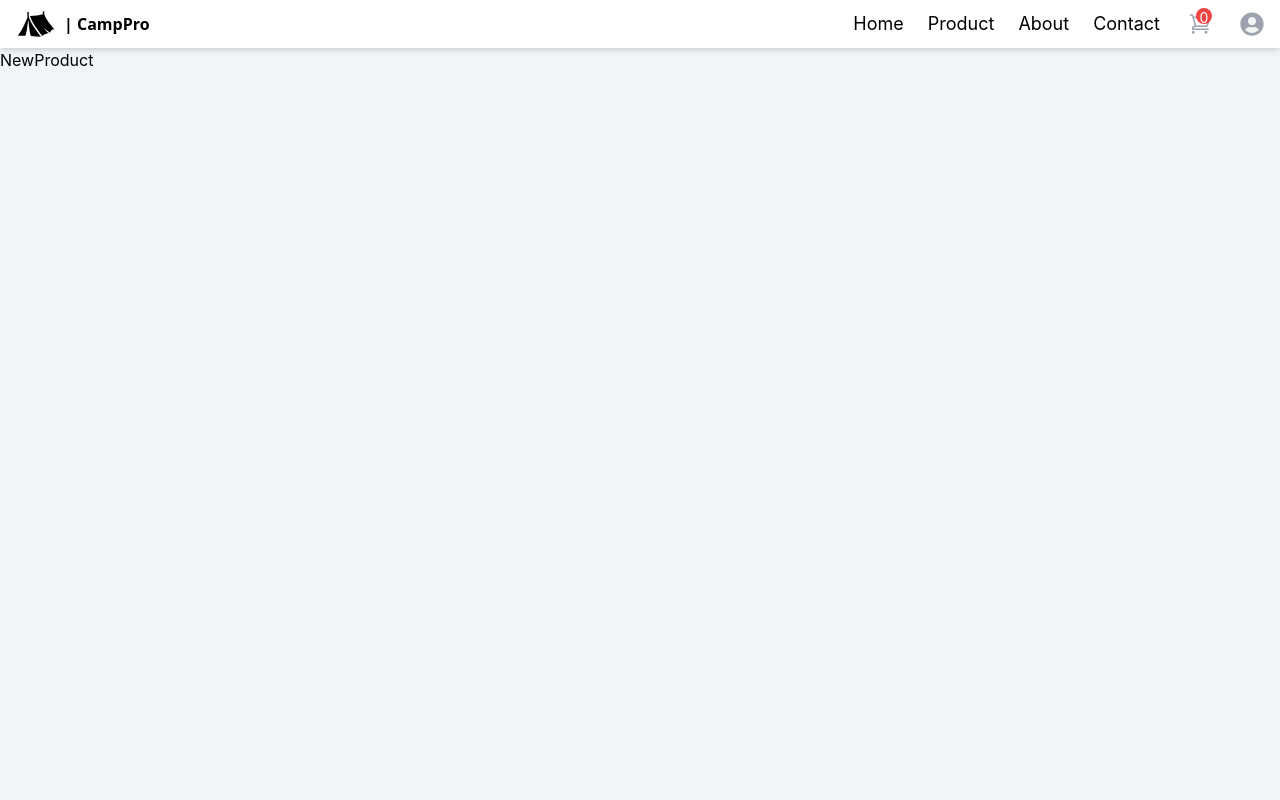
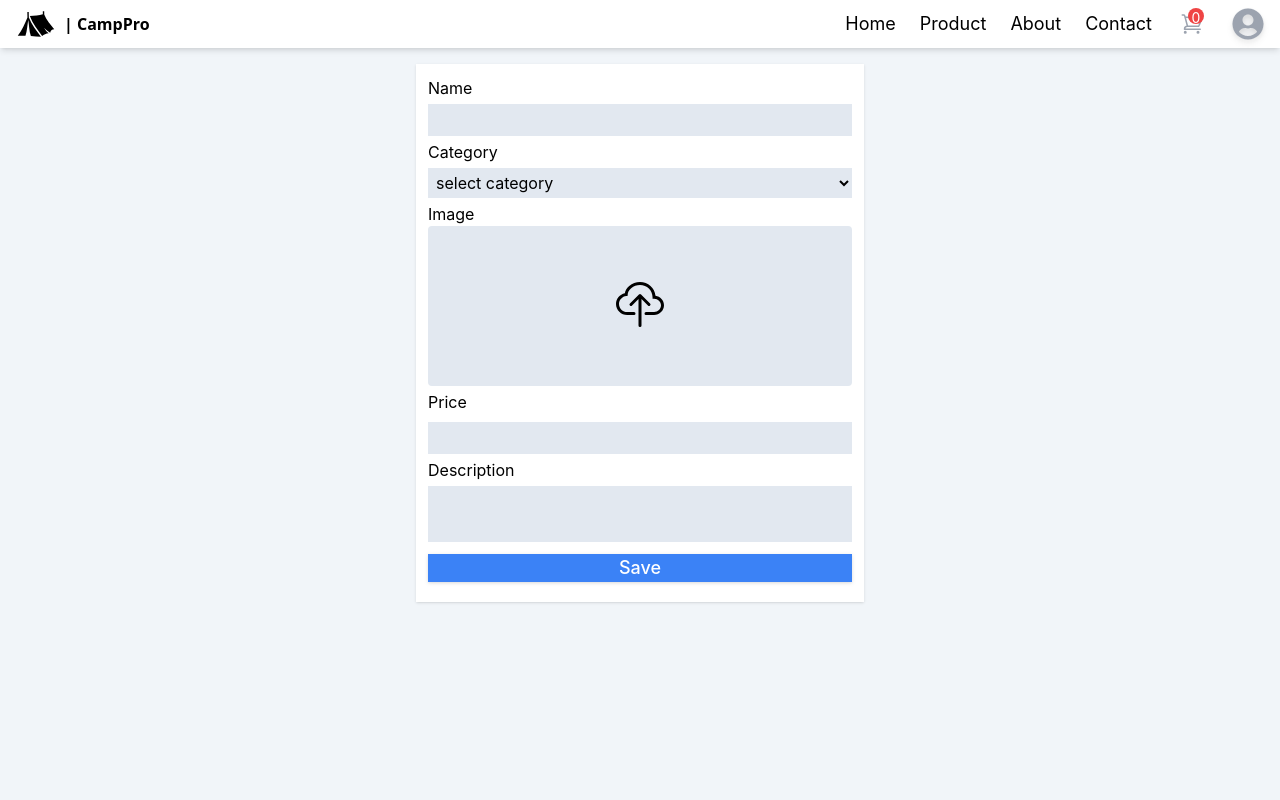
Before and after one commit to vimukthinirmana/CampPro-E-Commerce-Store, a React (Create React App) app in the folder client/: page /newProduct in a window 1280 px wide. Shown: the top 800 px of the page. Built offline with nearby package versions, Linux system fonts and the light colour scheme.

Commit message:
product add page updated

```diff
--- a/client/src/components/Header.js
+++ b/client/src/components/Header.js
@@ -4,13 +4,26 @@ import { Link } from 'react-router-dom';
 import { FaUserCircle } from "react-icons/fa";
 import { HiOutlineShoppingCart } from "react-icons/hi2";
 import { GiCampingTent } from "react-icons/gi";
+import { useDispatch, useSelector } from "react-redux";
+import { logoutRedux } from "../redux/userSlice";
+import { toast } from "react-hot-toast";
 
 function Header() {
 
-    const[showManu,setShowMenu] = useState(false);
-    const handleShowMenu = ()=> {
+    const [showManu, setShowMenu] = useState(false);
+    const userData = useSelector((state) => state.user);
+    const dispatch = useDispatch();
+
+    console.log(userData)
+
+    const handleShowMenu = () => {
         setShowMenu(preve => !preve)
     }
+
+    const handleLogout = () => {
+        dispatch(logoutRedux());
+        toast("Logout successfully");
+      };
 
     return (
         <header className='fixed shadow-md w-full h-12 px-2 md:px-4 z-50 bg-white'>
@@ -18,7 +31,7 @@ function Header() {
             <div className='flex items-center h-full justify-between'>
                 <Link to={""}>
                     <div className='flex items-center justify-center h-10 select-none'>
-                <GiCampingTent className='h-full w-auto'/>
+                        <GiCampingTent className='h-full w-auto' />
                         <p className='text-black font-sans font-bold ml-2 '>| CampPro</p>
                     </div>
                 </Link>
@@ -36,16 +49,36 @@ function Header() {
                         <div className='absolute -top-1 -right-0 text-white bg-red-500 h-4 w-4 rounded-full m-0 p-0 text-sm text-center'>0</div>
                     </div>
 
-                <div className=' text-gray-400 bg-gray-100  rounded-full'onClick={handleShowMenu}>
-                    <div className='text-2xl cursor-pointer' >
-                    <FaUserCircle />
+                    <div className=' text-gray-400 bg-gray-100  rounded-full' onClick={handleShowMenu}>
+                        <div className='text-2xl cursor-pointer w-8 h-8 rounded-full overflow-hidden drop-shadow-md' >
+                            {userData.image ? (
+                                <img src={userData.image} className="h-full w-full" />
+                            ) : (
+                                <FaUserCircle className='w-full h-full'/>
+                            )}
+
                         </div>
 
-                    {( showManu && <div className='absolute right-2 bg-white py-2 px-2 shadow drop-shadow-md flex flex-col'>
-                        <Link to={'admindashboard'} className='whitespace-nowrap cursor-pointer'>Admin Dashboard</Link>
-                        <Link to={'userdashboard'} className='whitespace-nowrap cursor-pointer'>User Dashboard</Link>
+                        {(showManu && <div className='absolute right-2 bg-white py-2 px-2 shadow drop-shadow-md flex flex-col'>
+                            {/* <Link to={'admindashboard'} className='whitespace-nowrap cursor-pointer'>Admin Dashboard</Link>
+                        <Link to={'userdashboard'} className='whitespace-nowrap cursor-pointer'>User Dashboard</Link> */}
                             <Link to={'newProduct'} className='whitespace-nowrap cursor-pointer'>New Product</Link>
-                        <Link to={'login'} className='whitespace-nowrap cursor-pointer'>Login</Link>
+                            {/* <Link to={'login'} className='whitespace-nowrap cursor-pointer'>Login</Link> */}
+                            {userData.image ? (
+                                <p
+                                    className="cursor-pointer text-white px-2 bg-blue-500"
+                                    onClick={handleLogout}
+                                >
+                                    Logout ({userData.firstName}){" "}
+                                </p>
+                            ) : (
+                                <Link
+                                    to={"login"}
+                                    className="whitespace-nowrap cursor-pointer px-2"
+                                >
+                                    Login
+                                </Link>
+                            )}
                         </div>
                         )}
 
--- a/client/src/pages/Login.js
+++ b/client/src/pages/Login.js
@@ -19,7 +19,7 @@ function Login() {
     });
     const navigate = useNavigate()
     const userData = useSelector(state => state)
-    console.log(userData.user)
+
 
     const dispatch = useDispatch()
 
@@ -52,6 +52,7 @@ function Login() {
         const dataRes = await fetchData.json()
         console.log(dataRes)
 
+
         toast(dataRes.message)
 
         if(dataRes.alert){
@@ -60,6 +61,8 @@ function Login() {
             navigate("/");
           }, 1000);
         }
+
+        console.log(userData)
 
 
       }
--- a/client/src/pages/NewProduct.js
+++ b/client/src/pages/NewProduct.js
@@ -1,9 +1,120 @@
-import React from 'react'
+import React, { useState } from 'react';
+import { toast } from 'react-hot-toast';
+import { BsCloudUpload } from "react-icons/bs";
+import { ImagetoBase64 } from '../utility/ImagetoBase64';
 
 function NewProduct() {
+  const [data, setData] = useState({
+    name: "",
+    category: "",
+    image: "",
+    price: "",
+    description: ""
+  })
+
+  const handleOnChange = (e) => {
+    const { name, value } = e.target
+
+    setData((preve) => {
+      return {
+        ...preve,
+        [name]: value
+      }
+    })
+
+  }
+
+  const uploadImage = async (e) => {
+    const data = await ImagetoBase64(e.target.files[0])
+    // console.log(data)
+
+    setData((preve) => {
+      return {
+        ...preve,
+        image: data
+      }
+    })
+  }
+
+  const handleSubmit = async (e) => {
+    e.preventDefault()
+    console.log(data)
+
+    const { name, image, category, price } = data
+
+    if (name && image && category && price) {
+      const fetchData = await fetch(`${process.env.REACT_APP_SERVER_DOMIN}/uploadProduct`, {
+        method: "POST",
+        headers: {
+          "content-type": "application/json"
+        },
+        body: JSON.stringify(data)
+      })
+
+      const fetchRes = await fetchData.json()
+
+      console.log(fetchRes)
+      toast(fetchRes.message)
+
+      setData(() => {
+        return {
+          name: "",
+          category: "",
+          image: "",
+          price: "",
+          description: ""
+        }
+      })
+    }
+    else {
+      toast("Enter required Fields")
+    }
+
+
+  }
   return (
-    <div>NewProduct</div>
-  )
+    <div className="p-4">
+      <form className='m-auto w-full max-w-md  shadow flex flex-col p-3 bg-white' onSubmit={handleSubmit}>
+        <label htmlFor='name'>Name</label>
+        <input type={"text"} name="name" className='bg-slate-200 p-1 my-1' onChange={handleOnChange} value={data.name} />
+
+        <label htmlFor='category'>Category</label>
+        <select className='bg-slate-200 p-1 my-1' id='category' name='category' onChange={handleOnChange} value={data.category}>
+          <option value={"other"}>select category</option>
+          <option value={"tents"}>Tents</option>
+          <option value={"sleepingGear"}>Sleeping Gear</option>
+          <option value={"cookingEquipment"}>Cooking Equipment</option>
+          <option value={"backpacks"}>Backpacks</option>
+          <option value={"lighting"}>Lighting</option>
+          <option value={"clothing"}>Clothing</option>
+          <option value={"firstAidAndSafety"}>First Aid and Safety</option>
+          <option value={"hydration"}>Hydration</option>
+          <option value={"navigation"}>Navigation</option>
+          <option value={"furnitureAndComfort"}>Furniture and Comfort</option>
+        </select>
+
+        <label htmlFor='image'>Image
+          <div className='h-40 w-full bg-slate-200  rounded flex items-center justify-center cursor-pointer'>
+            {
+              data.image ? <img src={data.image} className="h-full" /> : <span className='text-5xl'><BsCloudUpload /></span>
+            }
+
+
+            <input type={"file"} accept="image/*" id="image" onChange={uploadImage} className="hidden" />
+          </div>
+        </label>
+
+
+        <label htmlFor='price' className='my-1'>Price</label>
+        <input type={"text"} className='bg-slate-200 p-1 my-1' name='price' onChange={handleOnChange} value={data.price} />
+
+        <label htmlFor='description'>Description</label>
+        <textarea rows={2} value={data.description} className='bg-slate-200 p-1 my-1 resize-none' name='description' onChange={handleOnChange}></textarea>
+
+        <button className='bg-blue-500 hover:bg-blue-600 text-white text-lg font-medium my-2 drop-shadow'>Save</button>
+      </form>
+    </div>
+  );
 }
 
 export default NewProduct;
--- a/client/src/redux/userSlice.js
+++ b/client/src/redux/userSlice.js
@@ -1,20 +1,39 @@
 import { createSlice } from "@reduxjs/toolkit";
 import Login from "../pages/Login";
 
-const initialState = {}
+const initialState = {
+    email : "",
+    firstName: "",
+    image  : "",
+    lastName : "",
+    _id : "",
+}
 
 export const userSlice = createSlice({
     name: 'user',
     initialState,
     reducers : {
         loginRedux : (state, action) =>{
-            console.log(action);
-        }
+            console.log(action.payload.data);
+            // state.user = action.payload.data
+            state._id = action.payload.data._id;
+            state.firstName = action.payload.data.firstName;
+            state.lastName = action.payload.data.lastName;
+            state.email = action.payload.data.email;
+            state.image = action.payload.data.image;
+        },
+        logoutRedux: (state, action) => {
+            state._id = "";
+            state.firstName = "";
+            state.lastName = "";
+            state.email = "";
+            state.image = "";
+          },
     }
 
 
 })
 
-export const { loginRedux } = userSlice.actions;
+export const { loginRedux,logoutRedux } = userSlice.actions;
 
 export default userSlice.reducer;
```
Also changed, not shown: client/src/pages/Signup.js (+13 -13 lines), 1 other file (tests, documents, lock files or other folders). Lines whose indentation alone changed are shown as unchanged.
